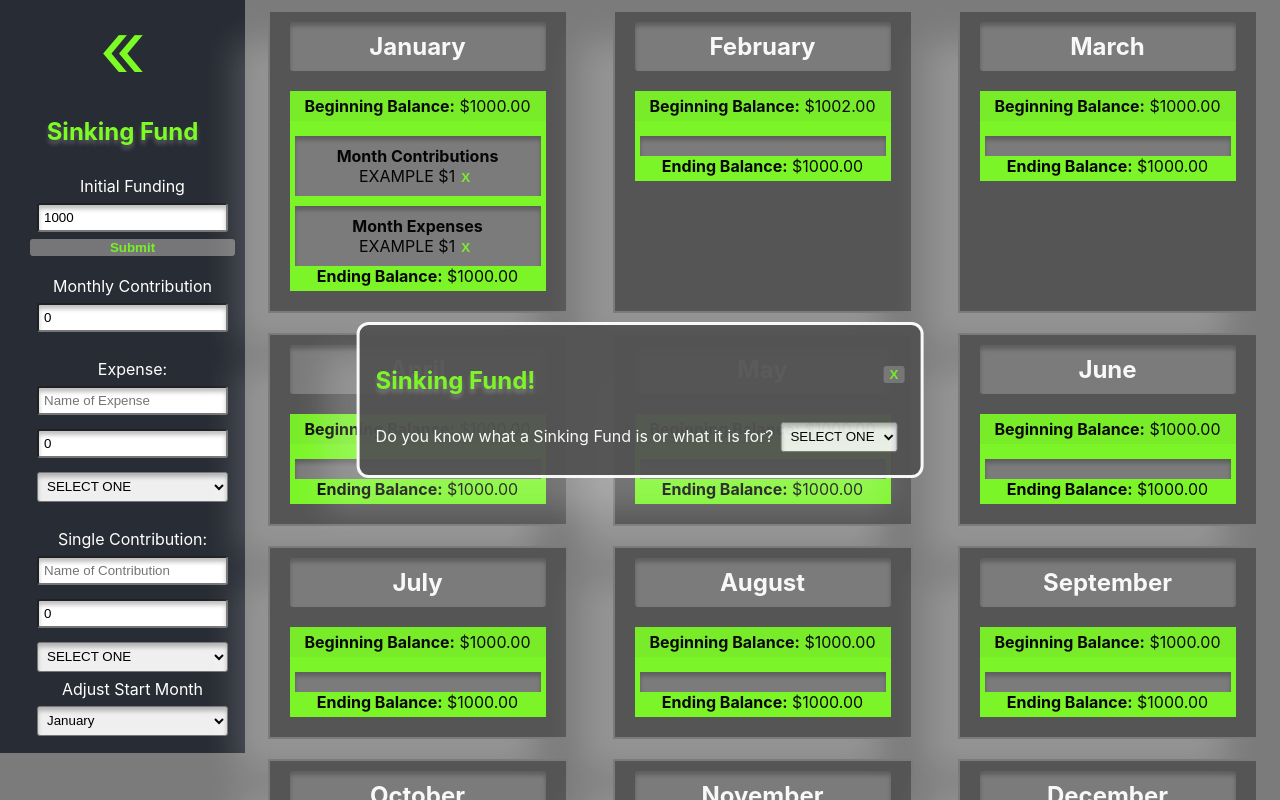
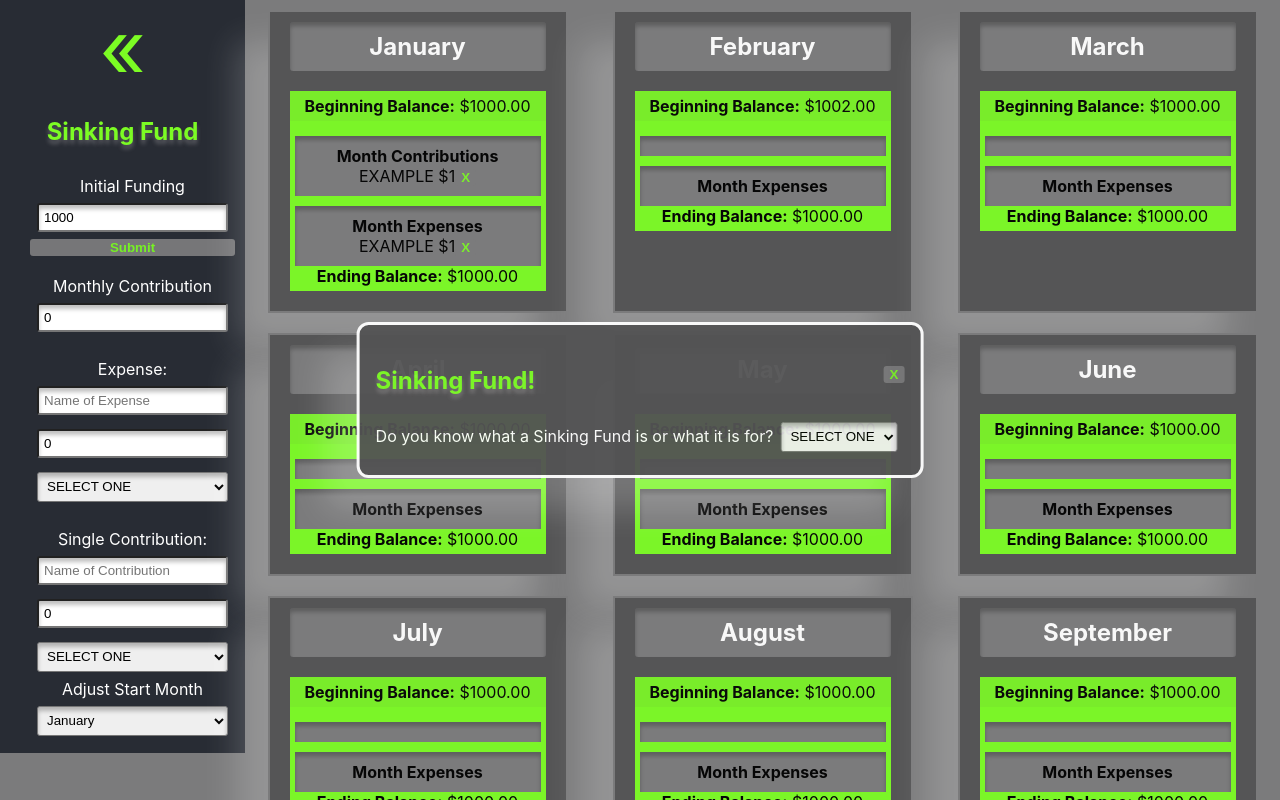
Before and after one commit to saykaren/SinkingFund, a React (Create React App) app: page / in a window 1280 px wide. Shown: the top 800 px of the page. Built offline with nearby package versions, Linux system fonts and the light colour scheme.

Commit message:
Moves Month Boxes to Their Own Component
Moves the month boxes out of the main app into their own component file

```diff
--- a/src/Components/App/App.tsx
+++ b/src/Components/App/App.tsx
@@ -6,6 +6,7 @@ import StartData from './StartData';
 // import dataProps from "./Interface";
 import Table from './Table';
 import Modal from './Modal';
+import MonthList from './MonthList';
 
 const App = () => {
   const [data, setData] = useState(StartData);
@@ -369,89 +370,22 @@ const App = () => {
             </section>
           </section>
         )}
-        <main className="mainSection">
-          {data.map((data, index) => (
-            <section
-              key={index}
-              className={data.monthId >= startMonth ? 'monthCard' : 'hidden'}
-            >
-              <h2 className="cardTitle">{data.monthName}</h2>
-              <div
-                className={
-                  data.begBalance >= 0
-                    ? 'positiveBalance monthInputs'
-                    : 'negativeBalance monthInputs'
-                }
-              >
-                <div
-                  className={
-                    data.begBalance >= 0 ? 'positiveBalance' : 'negativeBalance'
-                  }
-                >
-                  <span className="monthHeader"> Beginning Balance:</span> $
-                  {data.begBalance.toFixed(2)}
-                </div>
-              </div>
-              <div
-                className={
-                  data.endBalance >= 0
-                    ? 'positiveBalance monthEndBalance'
-                    : 'negativeBalance monthEndBalance'
-                }
-              >
-                <div className="monthExpenses">
-                  {(monthlyContribution > 0 ||
-                    data.monthContributions.length > 0) && (
-                    <>
-                      <div className="monthHeader"> Month Contributions</div>
-                      {monthlyContribution > 0 && (
-                        <div>${monthlyContribution} </div>
-                      )}
-                    </>
-                  )}
-
-                  {data.monthContributions.length > 0 &&
-                    data.monthContributions.map((data, index) => (
-                      <div key={index}>
-                        {data.title} ${data.contribution}
-                        <button
-                          onClick={() =>
-                            handleRemoveContribution(data.monthIN, index)
-                          }
-                        >
-                          X
-                        </button>
-                      </div>
-                    ))}
-                </div>
-                {data.monthData.length > 0 && (
-                  <div className="monthExpenses">
-                    <div className="monthHeader">Month Expenses</div>
-                    {data.monthData.map((data, index) => (
-                      <div key={index}>
-                        {data.title} ${data.cost}
-                        {data.monthIN && (
-                          <button
-                            onClick={() => handleUpdate(data.monthIN, index)}
-                          >
-                            X
-                          </button>
-                        )}
-                      </div>
-                    ))}
-                  </div>
-                )}
-                <span className="monthHeader"> Ending Balance:</span> $
-                {data.endBalance.toFixed(2)}
-              </div>
-            </section>
-          ))}
-        </main>
+        <MonthList
+          data={data}
+          startMonth={startMonth}
+          monthlyContribution={monthlyContribution}
+          handleRemoveContribution={handleRemoveContribution}
+          handleUpdate={handleUpdate}
+        />
       </div>
       <button onClick={() => localStorage.clear()}>Clear Storage</button>
       <button onClick={() => setData(StartData)}>Start From Scratch</button>
       <button onClick={() => handleSampleData()}>Example Data</button>
-      <Table data={data} initialFunding={initialFunding} monthlyContribution={monthlyContribution}/>
+      <Table
+        data={data}
+        initialFunding={initialFunding}
+        monthlyContribution={monthlyContribution}
+      />
       <Footer />
     </section>
   );
--- /dev/null
+++ b/src/Components/App/MonthList.tsx
@@ -0,0 +1,106 @@
+import React from 'react';
+import { TestDataProps } from './Interface';
+
+interface MonthListProps {
+  data: Array<TestDataProps>;
+  startMonth: number;
+  monthlyContribution: number;
+  handleRemoveContribution: (arg1: number, arg2: number) => void;
+  handleUpdate: (arg1: number, arg2: number) => void;
+}
+const MonthList = ({
+  data,
+  startMonth,
+  monthlyContribution,
+  handleRemoveContribution,
+  handleUpdate,
+}: MonthListProps) => {
+  console.log({ data });
+
+  return (
+    <>
+      <main className="mainSection">
+        {data &&
+          data.map((data, index) => (
+            <section
+              key={index}
+              className={data.monthId >= startMonth ? 'monthCard' : 'hidden'}
+            >
+              <h2 className="cardTitle">{data.monthName}</h2>
+              <div
+                className={
+                  data.begBalance >= 0
+                    ? 'positiveBalance monthInputs'
+                    : 'negativeBalance monthInputs'
+                }
+              >
+                <div
+                  className={
+                    data.begBalance >= 0 ? 'positiveBalance' : 'negativeBalance'
+                  }
+                >
+                  <span className="monthHeader"> Beginning Balance:</span> $
+                  {data.begBalance.toFixed(2)}
+                </div>
+              </div>
+              <div
+                className={
+                  data.endBalance >= 0
+                    ? 'positiveBalance monthEndBalance'
+                    : 'negativeBalance monthEndBalance'
+                }
+              >
+                <div className="monthExpenses">
+                  {(monthlyContribution > 0 ||
+                    (data.monthContributions &&
+                      data.monthContributions.length > 0)) && (
+                    <>
+                      <div className="monthHeader"> Month Contributions</div>
+                      {monthlyContribution > 0 && (
+                        <div>${monthlyContribution} </div>
+                      )}
+                    </>
+                  )}
+
+                  {data.monthContributions &&
+                    data.monthContributions.map((data, index) => (
+                      <div key={index}>
+                        {data.title} ${data.contribution}
+                        <button
+                          onClick={() =>
+                            handleRemoveContribution(data.monthIN, index)
+                          }
+                        >
+                          X
+                        </button>
+                      </div>
+                    ))}
+                </div>
+                {data.monthData && (
+                  <div className="monthExpenses">
+                    <div className="monthHeader">Month Expenses</div>
+                    {data.monthData.map((data, index) => (
+                      <div key={index}>
+                        {data.title} ${data.cost}
+                        {data.monthIN && (
+                          <button
+                            onClick={() => handleUpdate(data.monthIN, index)}
+                          >
+                            X
+                          </button>
+                        )}
+                      </div>
+                    ))}
+                  </div>
+                )}
+                <span className="monthHeader"> Ending Balance:</span> $
+                {data.endBalance.toFixed(2)}
+              </div>
+            </section>
+          ))}
+      </main>
+    </>
+  );
+};
+
+export default MonthList;
--- a/src/Components/App/Table.tsx
+++ b/src/Components/App/Table.tsx
@@ -1,5 +1,5 @@
 import React, { useState } from 'react';
-import dataProps, { TestDataProps } from './Interface';
+import { TestDataProps } from './Interface';
 
 interface TableProps {
   data: Array<TestDataProps>;
@@ -29,7 +29,7 @@ const Table = ({ data, initialFunding, monthlyContribution }: TableProps) => {
                 data.map((num, index) => (
                   <>
                     {num.monthId === 1 && (
-                      <tr>
+                      <tr key={`initial${index}`}>
                         <td>Initial Funding</td>
                         <td>{num.begBalance}</td>
                         <td>1</td>
@@ -37,7 +37,7 @@ const Table = ({ data, initialFunding, monthlyContribution }: TableProps) => {
                     )}
                     <tr>
                       <td>{num.monthName} Beginning Balance</td>
-                      <td>{(num.begBalance).toFixed(2)}</td>
+                      <td>{num.begBalance.toFixed(2)}</td>
                       <td>{num.monthId}</td>
                     </tr>
                     <tr key={`row${index}`}>
```
